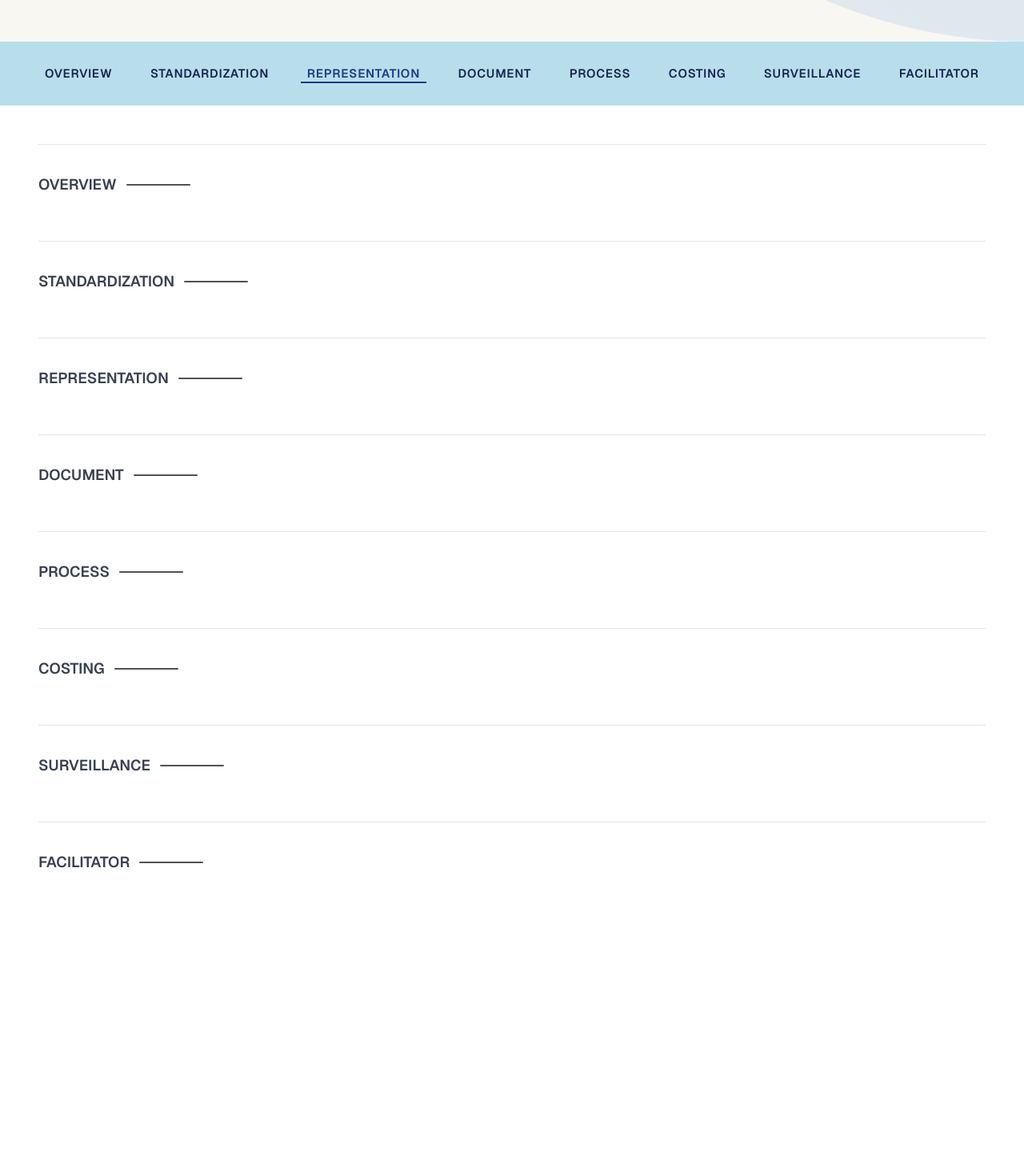
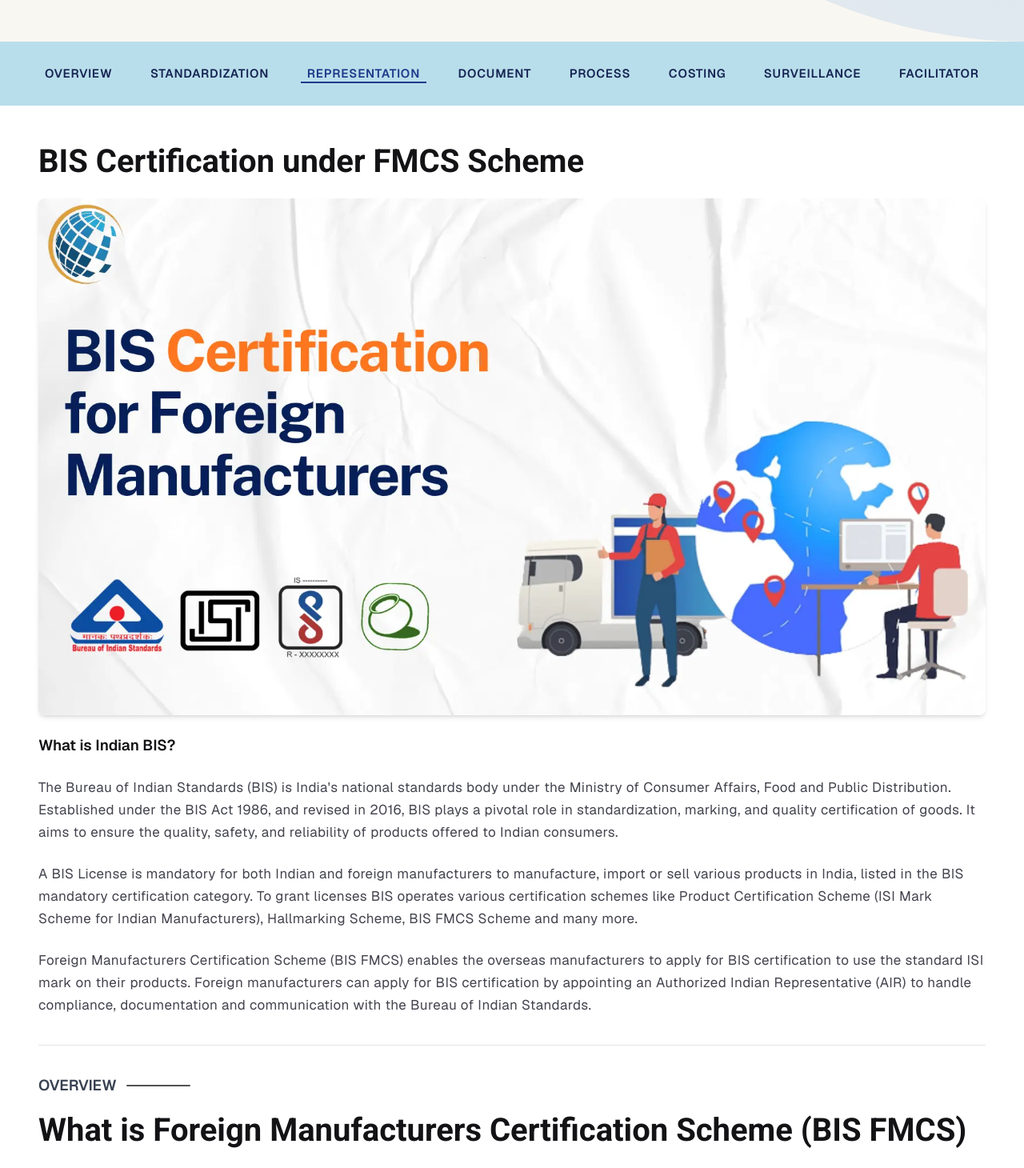
Before and after one commit to Mohd-Arzaid/Sun-Certifications-India-Nextjs, a Next.js app: page /a-guide-to-bis-certification-for-foreign-manufacturers-indian-bis in a window 1280 px wide. Shown: the part 593-2053 px from the top of the page at 80% size. Before the commit the page ends 1725 px from the top, so only its background shows below. Built offline with nearby package versions, Linux system fonts and the light colour scheme.

Commit message:
Add detailed BIS Certification for Foreign Manufacturers section with overview, key features, and updated styling for service content components

```diff
--- a/components/services-pages/BISFM/BISFM.jsx
+++ b/components/services-pages/BISFM/BISFM.jsx
@@ -1,4 +1,15 @@
+import {
+  SectionHeadingThree,
+  SectionHeadingTwo,
+  ServiceImage,
+  ServiceList,
+  ServiceParagraph,
+  ServiceTable,
+} from "../shared/service-content";
 import ServicePageLayout from "../shared/service-page-layout";
+
+const BISFMOverviewImage =
+  "/services-main-images/BISCertificationforForeignManufacaturers.webp";
 
 const hero = {
   heading: "BIS Certification for Foreign Manufacturers",
@@ -6,7 +17,128 @@
     "Foreign manufacturers need ISI mark for exports to India. Covers 600+ mandatory products and 20,000+ voluntary products.",
 };
 
-const OverviewSection = () => <></>;
+const intro = (
+  <div className="flex flex-col gap-6">
+    <SectionHeadingTwo as="h1">
+      BIS Certification under FMCS Scheme
+    </SectionHeadingTwo>
+
+    <ServiceImage
+      src={BISFMOverviewImage}
+      alt="BIS Certification for Foreign Manufacturers"
+      title="BIS Certification for Foreign Manufacturers"
+    />
+
+    <SectionHeadingThree as="h2">What is Indian BIS?</SectionHeadingThree>
+
+    <ServiceParagraph>
+      The Bureau of Indian Standards (BIS) is India's national standards body
+      under the Ministry of Consumer Affairs, Food and Public Distribution.
+      Established under the BIS Act 1986, and revised in 2016, BIS plays a
+      pivotal role in standardization, marking, and quality certification of
+      goods. It aims to ensure the quality, safety, and reliability of products
+      offered to Indian consumers.
+    </ServiceParagraph>
+
+    <ServiceParagraph>
+      A BIS License is mandatory for both Indian and foreign manufacturers to
+      manufacture, import or sell various products in India, listed in the BIS
+      mandatory certification category. To grant licenses BIS operates various
+      certification schemes like Product Certification Scheme (ISI Mark Scheme
+      for Indian Manufacturers), Hallmarking Scheme, BIS FMCS Scheme and many
+      more.
+    </ServiceParagraph>
+
+    <ServiceParagraph>
+      Foreign Manufacturers Certification Scheme (BIS FMCS) enables the overseas
+      manufacturers to apply for BIS certification to use the standard ISI mark
+      on their products. Foreign manufacturers can apply for BIS certification
+      by appointing an Authorized Indian Representative (AIR) to handle
+      compliance, documentation and communication with the Bureau of Indian
+      Standards.
+    </ServiceParagraph>
+  </div>
+);
+
+const OverviewSection = () => (
+  <div className="flex flex-col gap-5">
+    <SectionHeadingTwo>
+      What is Foreign Manufacturers Certification Scheme (BIS FMCS)
+    </SectionHeadingTwo>
+
+    <ServiceParagraph>
+      Foreign manufacturers certification scheme (FMCS) was introduced by the
+      Bureau of Indian Standards in 2000 that allows the overseas manufacturers
+      to use the standard mark (ISI Mark) on their products exported to India.
+      Just like the Product Certification Scheme for Indian manufacturers, BIS
+      FMCS scheme ensures that the products manufactured outside India must meet
+      the same safety and quality standards benchmarks before being exported and
+      sold in the Indian market.
+    </ServiceParagraph>
+
+    <SectionHeadingThree as="h2">Key Features and Scopes</SectionHeadingThree>
+
+    <ServiceList
+      points={[
+        "Target: BIS FMCS covers manufacturing units located outside India. The scheme is available to manufacturers only; importers and traders cannot obtain a BIS licence under FMCS.",
+        "Testing facilities: The manufacturing unit must have adequate in-house testing facilities and technically qualified quality control personnel to test products as per Indian Standards.",
+        "Authorized Indian Representative (AIR): The foreign manufacturer must appoint an Indian resident as AIR to act as the local point of contact with BIS for compliance management.",
+        "Products coverage: A wide range of products notified under Quality Control Orders (QCOs) issued by the Indian government—such as steel, cement, electrical appliances, chemicals, automotive parts, toys, and more.",
+        "Exclusions: Electronics and IT products are excluded from this scheme; they are covered under the Bureau of Indian Standards Compulsory Registration Scheme (CRS).",
+      ]}
+    />
+
+    <ServiceParagraph>
+      BIS has listed over 600 products under mandatory certification, and over
+      20,000 items are eligible for a voluntary BIS certificate.
+    </ServiceParagraph>
+
+    <SectionHeadingThree as="h2">
+      Why BIS Certification is Crucial ?
+    </SectionHeadingThree>
+
+    <ServiceParagraph>
+      Obtaining a BIS certificate is more than a legal requirement—it's a
+      gateway to India's vast consumer market. Here are a few key reasons why
+      it's essential:
+    </ServiceParagraph>
+
+    <ServiceList
+      points={[
+        "Legal Compliance: Products must comply with relevant Indian standards.",
+        "Brand Credibility: The ISI mark serves as proof of quality and boosts consumer trust.",
+        "Customs Clearance: Without a valid BIS licence, products may be rejected at customs.",
+        "Market Access: Helps foreign brands gain seamless entry and widespread acceptance in India.",
+        "Risk Mitigation: Ensures that products are safe, thus avoiding potential recalls and liability issues.",
+      ]}
+    />
+
+    <SectionHeadingThree as="h2">
+      Key Features of BIS certificate for foreign manufacturers
+    </SectionHeadingThree>
+
+    <ServiceTable
+      className="mt-2"
+      headers={["FEATURE", "DESCRIPTION"]}
+      rows={[
+        ["Applicability", "Foreign manufacturers only"],
+        ["Marking", "ISI mark + CM/L number"],
+        ["Audit Requirement", "Mandatory factory inspection"],
+        ["Testing", "Conducted at BIS-approved Indian labs"],
+        ["Validity", "BIS license valid for 1-2 years"],
+        ["Renewal", "Required upon expiry or product updates"],
+        [
+          "AIR (Authorized Indian Representative)",
+          "Must be appointed to liaise with BIS",
+        ],
+        [
+          "Performance Bank Guarantee",
+          "Required from RBI-approved Indian bank",
+        ],
+      ]}
+    />
+  </div>
+);
 const StandardizationSection = () => <></>;
 const RepresentationSection = () => <></>;
 const DocumentSection = () => <></>;
@@ -142,7 +274,7 @@
     <ServicePageLayout
       breadcrumbLabel="BIS Mark (ISI License) for Foreign Manufacturers"
       hero={hero}
-      intro={<></>}
+      intro={intro}
       sections={sections}
     />
   );
--- a/components/services-pages/shared/service-content.jsx
+++ b/components/services-pages/shared/service-content.jsx
@@ -32,7 +32,7 @@
 export const SectionHeadingTwo = ({ as: Tag = "h2", children, className }) => (
   <Tag
     className={cn(
-      "text-2xl md:text-3xl font-inter font-bold text-neutral-800",
+      "text-[28px] md:text-[40px] font-roboto font-bold text-[#131316] leading-none md:leading-[1.1]",
       className
     )}
   >
@@ -56,7 +56,7 @@
 }) => (
   <Tag
     className={cn(
-      "font-semibold font-inter text-base md:text-lg text-neutral-800",
+      "font-semibold font-geist text-[16px] md:text-[20px] leading-[24px] md:leading-[28px] text-[#131316]",
       className
     )}
   >
@@ -67,7 +67,7 @@
 export const ServiceParagraph = ({ children, className }) => (
   <p
     className={cn(
-      "font-inter text-sm md:text-base text-neutral-600",
+      "font-geist text-sm md:text-lg text-[#42434d] tracking-wide text-left max-w-full leading-[22px] md:leading-[28px]",
       className
     )}
   >
@@ -120,7 +120,7 @@
               {text}
             </Link>
           ) : (
-            <Tag className="font-inter text-sm md:text-base text-neutral-600  text-left max-w-full flex-1">
+            <Tag className="font-geist text-sm md:text-lg text-[#42434d] tracking-[0.01em] text-left max-w-full leading-[22px] md:leading-[28px] flex-1">
               {text}
             </Tag>
           )}
```
Also changed, not shown: public/services-main-images/BISCertificationforForeignManufacaturers.webp (added).
